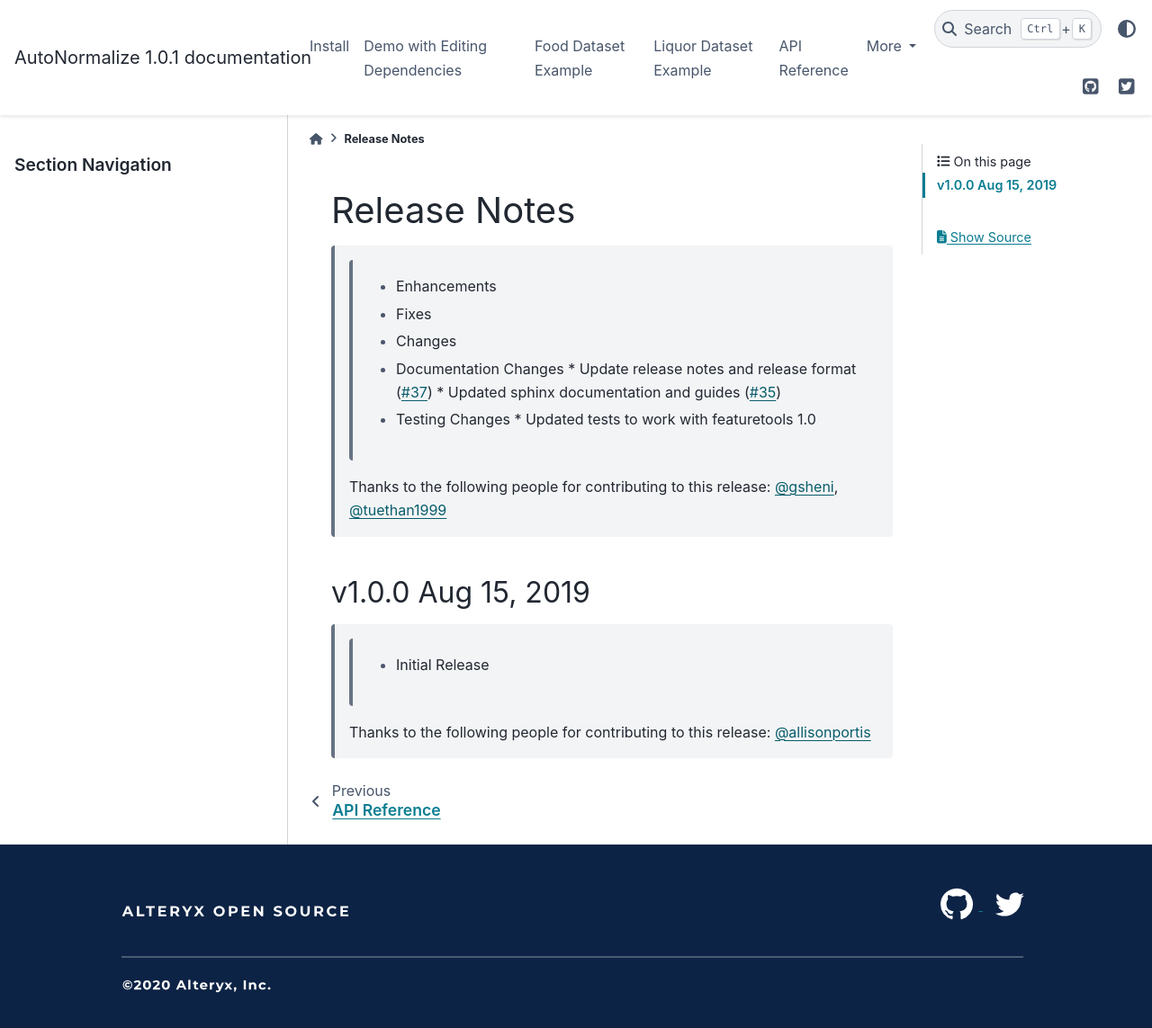
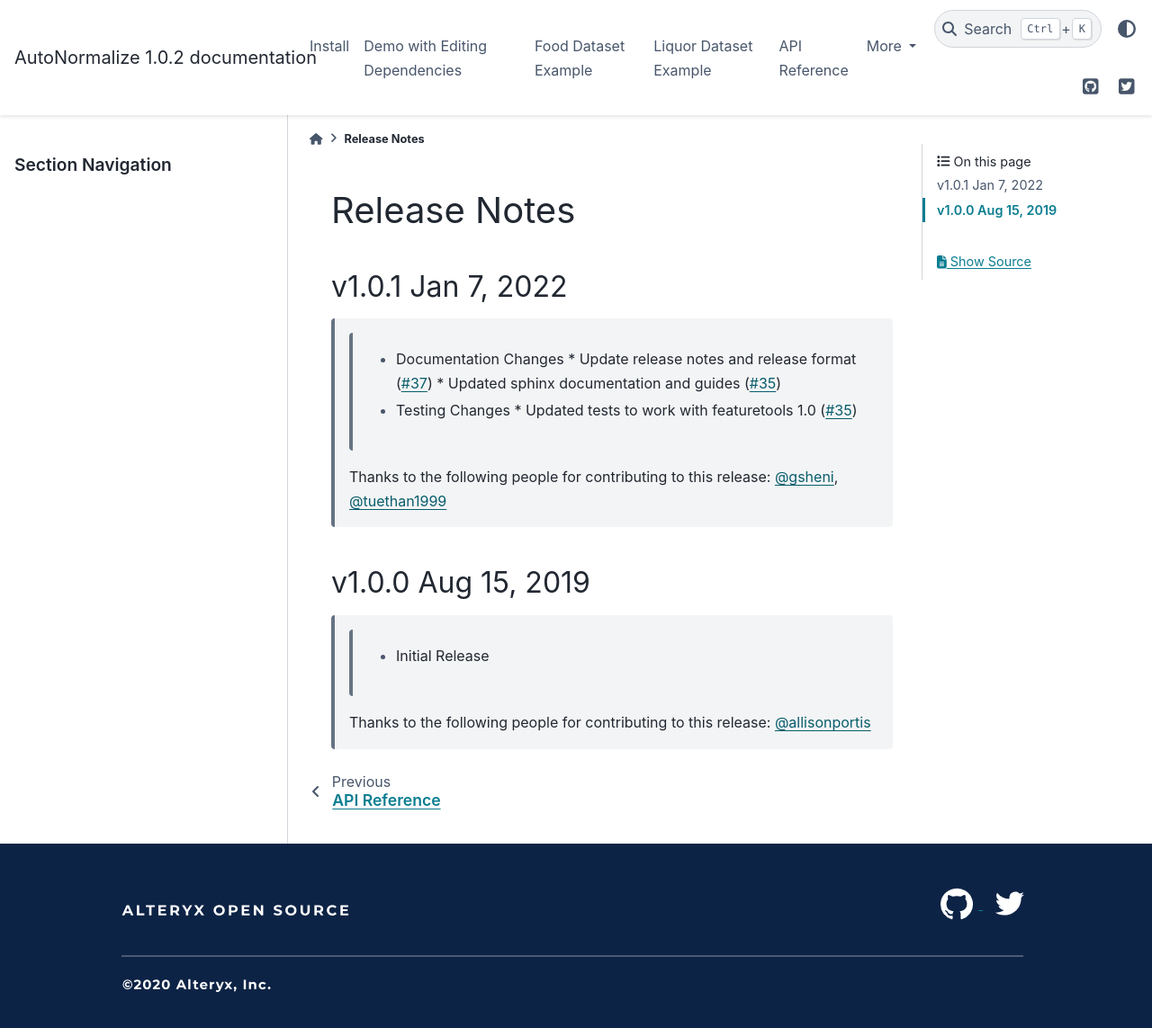
Before and after one commit to alteryx/autonormalize, a Sphinx documentation site: the page built from docs/source/release_notes.rst, in a window 1280 px wide and 1150 px high. Shown: the top 1143 px of the window at 90% size. Built offline with Sphinx 7.4.7 and the PyData theme 0.15.4, drawn with Linux system fonts in a browser that asks for light colours; comment, search, counter and statistics services are not loaded.

Commit message:
edit init setup and release notes

```diff
--- a/autonormalize/__init__.py
+++ b/autonormalize/__init__.py
@@ -2,4 +2,4 @@
 from .autonormalize import *
 from .classes import Dependencies
 
-__version__ = '1.0.1'
+__version__ = '1.0.2'
--- a/docs/source/release_notes.rst
+++ b/docs/source/release_notes.rst
@@ -3,16 +3,23 @@
 Release Notes
 -------------
 
-  Future Release
+.. Future Release
   ==============
     * Enhancements
     * Fixes
     * Changes
     * Documentation Changes
+    * Testing Changes
+
+.. Thanks to the following people for contributing to this release:
+
+v1.0.1 Jan 7, 2022
+==================
+    * Documentation Changes
       * Update release notes and release format (:pr:`37`)
       * Updated sphinx documentation and guides (:pr:`35`)
     * Testing Changes
-      * Updated tests to work with featuretools 1.0
+      * Updated tests to work with featuretools 1.0 (:pr:`35`)
 
   Thanks to the following people for contributing to this release:
   :user:`gsheni`, :user:`tuethan1999`
--- a/setup.py
+++ b/setup.py
@@ -8,7 +8,7 @@
 
 setup(
     name='autonormalize',
-    version='1.0.1',
+    version='1.0.2',
     description='a library for automated table normalization',
     url='https://github.com/alteryx/autonormalize',
     license='BSD 3-clause',
```
